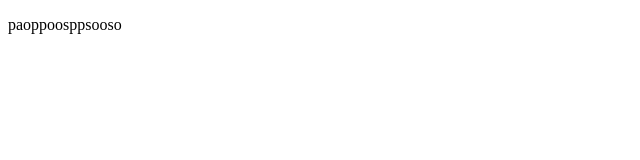
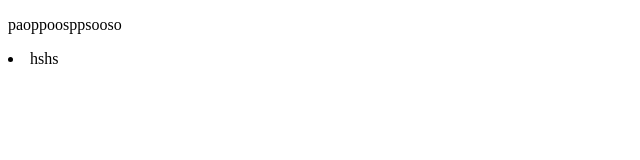
Before and after one commit to sauravvvv0100/sauravgithub, a plain HTML site: page index.html in a window 1280 px wide. Shown: the full height of the page, 0-640 px from the left. Drawn offline with Linux system fonts and the light colour scheme.

Commit message:
edited c and sajjsv

```diff
--- a/index.html
+++ b/index.html
@@ -8,6 +8,8 @@
     <p>
         paoppoosppsooso
     </p>
-
+<li>
+    hshs
+</li>
 </body>
 </html>
```
Also changed, not shown: 1 other file.
